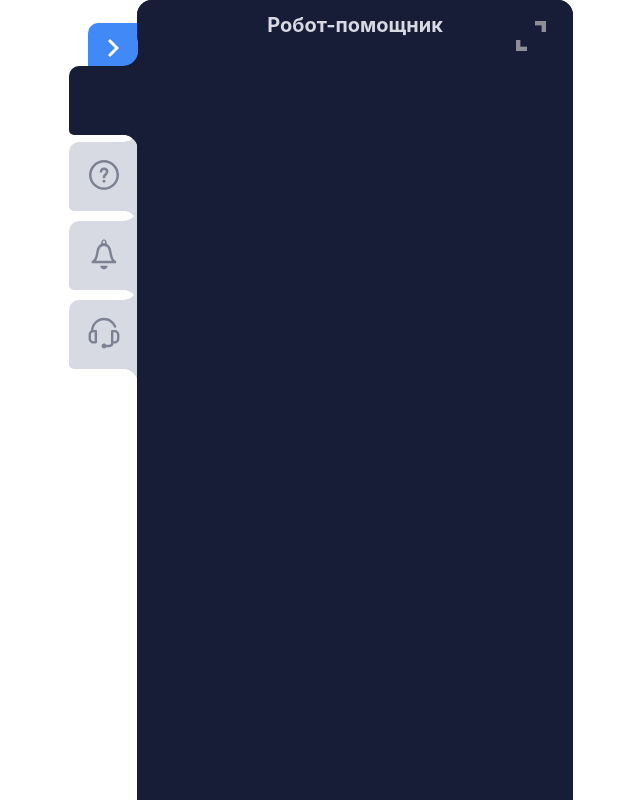
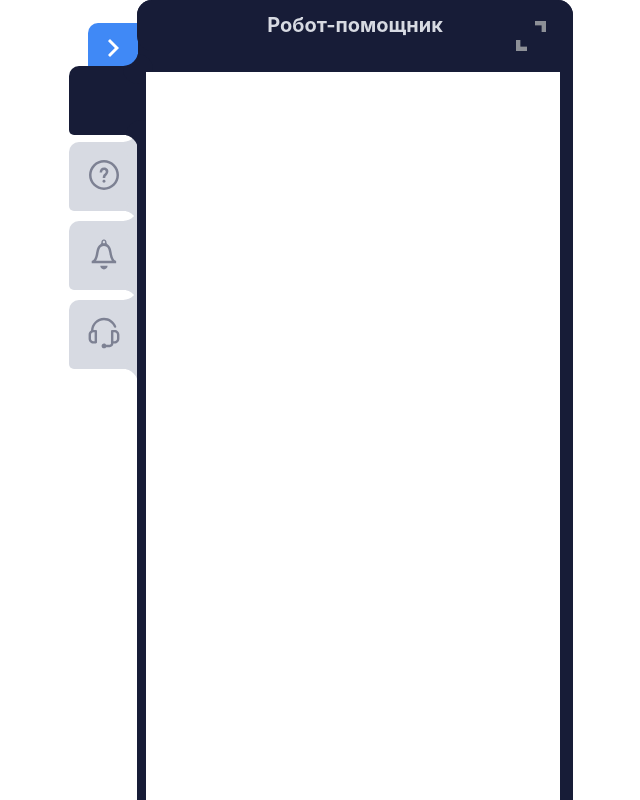
Before and after one commit to SergeyKazarinov/chat, a React (Create React App) app: page / in a window 1280 px wide. Shown: the top 800 px of the page, without its empty margins (265-905 px from the left). Built offline with nearby package versions, Linux system fonts and the light colour scheme.

Commit message:
feat(components): add Display component

```diff
--- /dev/null
+++ b/src/components/Display/Display.module.css
@@ -0,0 +1,14 @@
+.container {
+  box-sizing: border-box;
+  width: 100%;
+  height: 100%;
+  padding: 21px 13px 9px 9px;
+  position: relative;
+  z-index: 20;
+}
+
+.display {
+  width: 100%;
+  height: 886px;
+  background-color: #fff;
+}
--- /dev/null
+++ b/src/components/Display/Display.tsx
@@ -0,0 +1,14 @@
+import React from "react";
+import display from './Display.module.css';
+
+const Display:React.FC = () => {
+  return(
+    <div className={display.container}>
+      <div className={display.display}>
+
+      </div>
+    </div>
+  )
+}
+
+export default Display;
--- a/src/components/Main/Main.tsx
+++ b/src/components/Main/Main.tsx
@@ -1,4 +1,5 @@
 import React from 'react';
+import Display from '../Display/Display';
 import main from './Main.module.css';
 
 const Main:React.FC = () => {
@@ -30,6 +31,7 @@ const Main:React.FC = () => {
         fill="#7D8193"/>
       </svg>
       </button>
+      <Display />
     </div>
   );
 }
--- /dev/null
+++ b/src/utils/Messages.tsx
@@ -0,0 +1 @@
+import React from "react";
```
Also changed, not shown: 1 other file (tests, documents, lock files or other folders).
